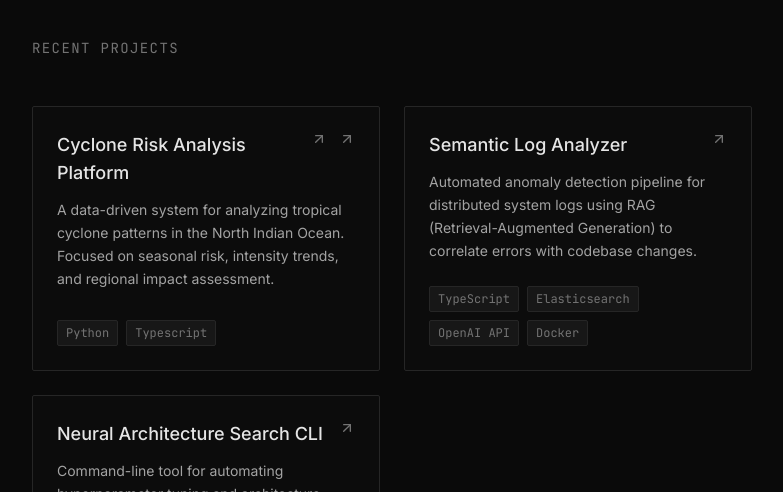
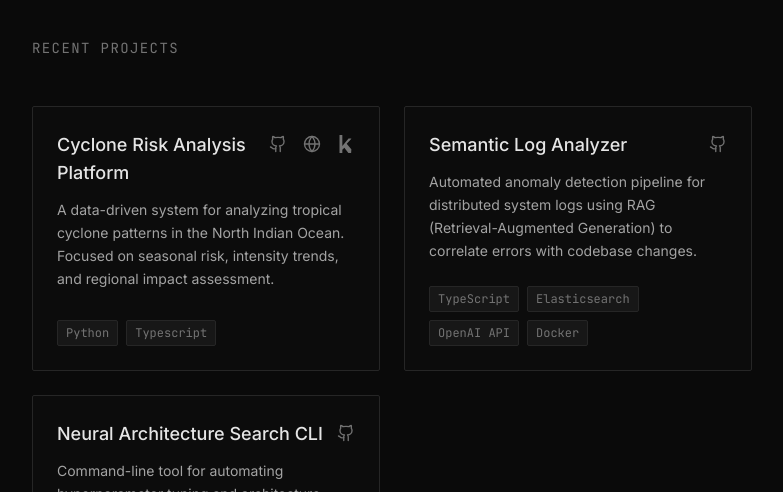
Before and after one commit to Romold/romold-perera-portfolio, a React (Vite) app: page / in a window 1280 px wide. Shown: the part 1640-2132 px from the top of the page, without its empty margins (248-1031 px from the left). Built offline with nearby package versions, Linux system fonts and the light colour scheme.

Commit message:
Fixed Kaggle

```diff
--- a/App.tsx
+++ b/App.tsx
@@ -50,7 +50,8 @@ const projects: Project[] = [
     stack: ["Python", "Typescript"],
     links: [
       { label: "GitHub", url: "https://github.com" },
-      { label: "Demo", url: "https://demo.com" }
+      { label: "Demo", url: "https://demo.com" },
+      { label: "Kaggle Models", url: "https://kaggle.com" }
     ]
   },
   {
--- a/components/ProjectCard.tsx
+++ b/components/ProjectCard.tsx
@@ -1,10 +1,42 @@
 import React from 'react';
 import { Project } from '../types';
-import { ArrowUpRight } from 'lucide-react';
+import { Github, Globe, ArrowUpRight } from 'lucide-react';
 
 interface ProjectCardProps {
   project: Project;
 }
+
+const ICON_SIZE = 18;
+
+// Simple Icons Kaggle path
+const KaggleIcon = ({ size = ICON_SIZE, className = "" }: { size?: number, className?: string }) => (
+  <svg
+    role="img"
+    viewBox="0 0 24 24"
+    width={size}
+    height={size}
+    className={className}
+    fill="currentColor"
+    xmlns="http://www.w3.org/2000/svg"
+  >
+    <title>Kaggle</title>
+    <path d="M18.825 23.859c-.022.092-.117.141-.284.141h-3.139c-.187 0-.351-.082-.493-.248l-5.114-6.592-2.684 2.544v3.919c0 .24-.15.378-.451.417h-2.906c-.22 0-.36-.126-.418-.376V.415c.038-.22.18-.351.418-.396h2.906c.26-.017.42.115.451.354v14.15l8.03-9.528c.15-.175.32-.262.536-.262h3.117c.187 0 .285.068.293.203c.008.086-.05.18-.176.282l-5.96 6.326l6.096 7.42c.118.15.151.246.101.288z"/>
+  </svg>
+);
+
+const getIconForLink = (label: string) => {
+  const lowerLabel = label.toLowerCase();
+  if (lowerLabel.includes('github') || lowerLabel.includes('repo') || lowerLabel.includes('code')) {
+    return <Github size={ICON_SIZE} strokeWidth={1.8} />;
+  }
+  if (lowerLabel.includes('demo') || lowerLabel.includes('website') || lowerLabel.includes('app') || lowerLabel.includes('live')) {
+    return <Globe size={ICON_SIZE} strokeWidth={1.8} />;
+  }
+  if (lowerLabel.includes('kaggle') || lowerLabel.includes('dataset') || lowerLabel.includes('models')) {
+    return <KaggleIcon size={ICON_SIZE} />;
+  }
+  return <ArrowUpRight size={ICON_SIZE} strokeWidth={1.8} />;
+};
 
 export const ProjectCard: React.FC<ProjectCardProps> = ({ project }) => {
   return (
@@ -13,7 +45,7 @@ export const ProjectCard: React.FC<ProjectCardProps> = ({ project }) => {
         <h3 className="text-lg font-medium text-neutral-200 group-hover:text-white transition-colors">
           {project.title}
         </h3>
-        <div className="flex gap-3">
+        <div className="flex gap-4 mt-1">
           {project.links.map((link, idx) => (
             <a
               key={idx}
@@ -22,8 +54,9 @@ export const ProjectCard: React.FC<ProjectCardProps> = ({ project }) => {
               rel="noopener noreferrer"
               className="text-neutral-500 hover:text-neutral-300 transition-colors"
               aria-label={`Visit ${link.label} for ${project.title}`}
+              title={link.label}
             >
-              <ArrowUpRight size={16} />
+              {getIconForLink(link.label)}
             </a>
           ))}
         </div>
```
